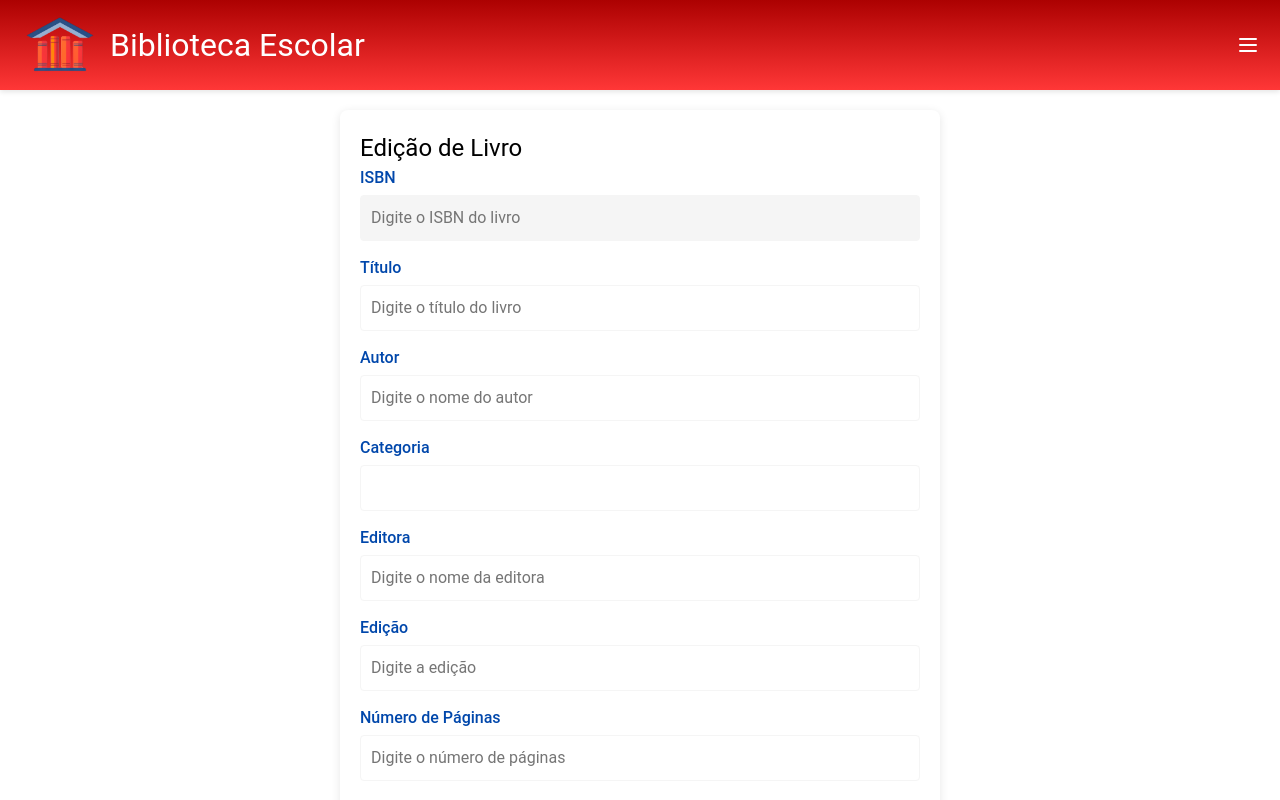
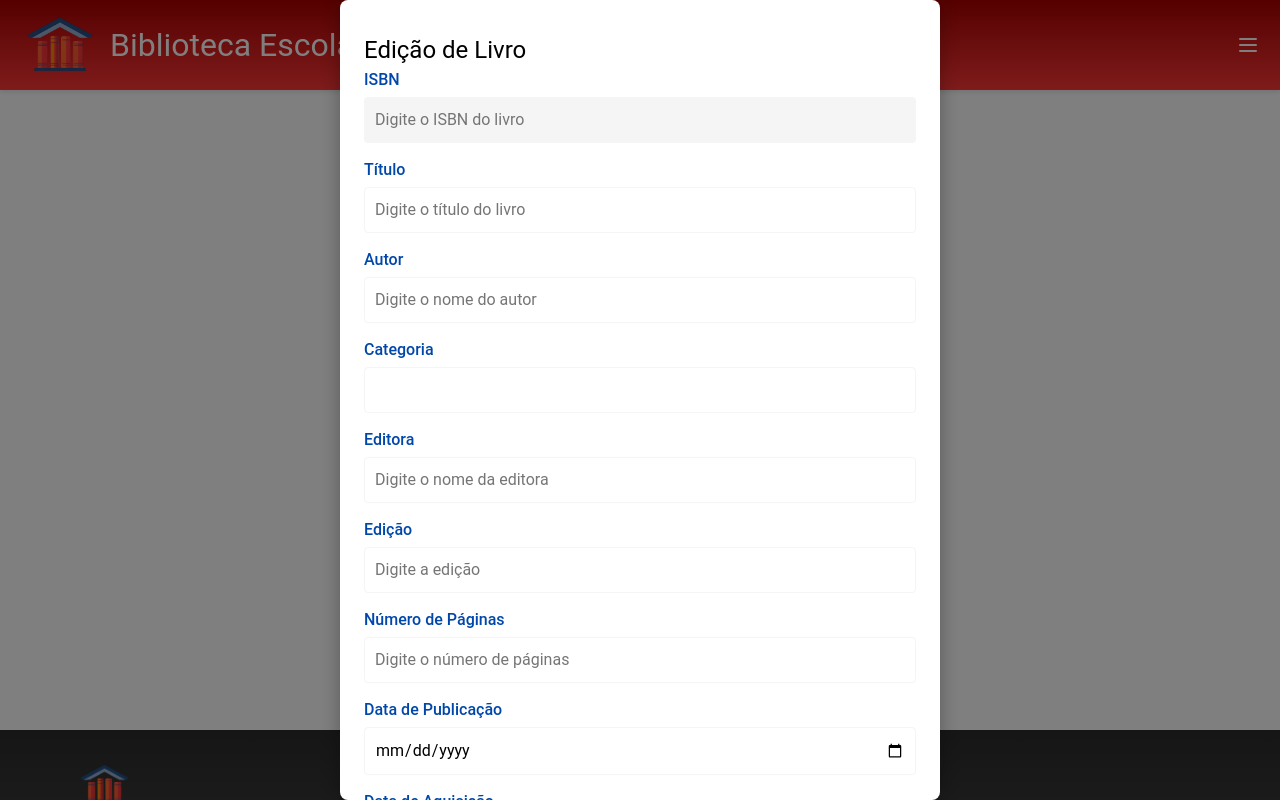
Before and after one commit to AlessandrodeAlmeida2/TCC-Univesp_Projeto-Biblioteca, a Vue app in the folder my-app/: page /editar-livro/1 in a window 1280 px wide. Built offline with nearby package versions, Linux system fonts and the light colour scheme; no server answers.

Commit message:
mudanças em editar livro

```diff
--- a/my-app/src/components/CadastroLivroView.vue
+++ b/my-app/src/components/CadastroLivroView.vue
@@ -56,6 +56,7 @@
             <option value="">Selecione uma categoria</option>
             <option value="Literatura Brasileira">Literatura Brasileira</option>
             <option value="Literatura Infantil">Literatura Infantil</option>
+            <option value="Literatura Estrangeira">Literatura Estrangeira</option>
             <option value="Fantasia">Fantasia</option>
             <option value="Romance">Romance</option>
             <option value="Ficção Científica">Ficção Científica</option>
--- a/my-app/src/components/EditarLivroView.vue
+++ b/my-app/src/components/EditarLivroView.vue
@@ -1,5 +1,6 @@
 <template>
-    <section class="edicao-livros">
+  <div class="modal-backdrop">
+    <section class="edicao-livros modal-content">
       <h2>Edição de Livro</h2>
 
       <form @submit.prevent="atualizarLivro" class="formulario-livro">
@@ -43,8 +44,10 @@
             v-model="livroEditado.categoria"
             required
           >
+          <option value="">Selecione uma categoria</option>
             <option value="Literatura Brasileira">Literatura Brasileira</option>
             <option value="Literatura Infantil">Literatura Infantil</option>
+            <option value="Literatura Estrangeira">Literatura Estrangeira</option>
             <option value="Fantasia">Fantasia</option>
             <option value="Romance">Romance</option>
             <option value="Ficção Científica">Ficção Científica</option>
@@ -140,10 +143,11 @@
       <p v-if="mensagem" style="color: green">{{ mensagem }}</p>
       <p v-if="erro" style="color: red">{{ erro }}</p>
     </section>
-  </template>
+  </div>
+</template>
 
   <script>
-  import { updateLivro } from '../services/livrosService.js';
+  import { updateLivro, getLivroById } from '../services/livrosService.js';
 
   export default {
     name: 'EdicaoLivro',
@@ -201,13 +205,29 @@
   </script>
 
   <style scoped>
-  .edicao-livros {
+  .modal-backdrop {
+    position: fixed;
+    top: 0;
+    left: 0;
+    width: 100vw;
+    height: 100vh;
+    background: rgba(0, 0, 0, 0.5);
+    display: flex;
+    align-items: center;
+    justify-content: center;
+    z-index: 1000;
+  }
+
+  .edicao-livros.modal-content {
     max-width: 600px;
-    margin: 0 auto;
-    padding: 20px;
+    width: 100%;
+    max-height: 100vh;
+    overflow-y: auto;
     background-color: var(--cor-branco);
     border-radius: 8px;
-    box-shadow: 0 2px 10px rgba(0, 0, 0, 0.1);
+    box-shadow: 0 2px 20px rgba(0, 0, 0, 0.3);
+    padding: 32px 24px;
+    position: relative;
   }
 
   .formulario-livro {
```
